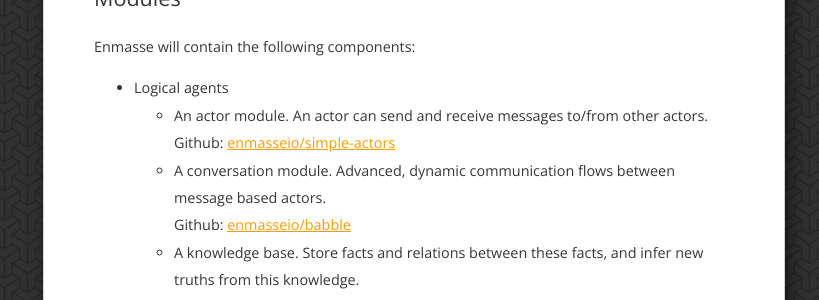
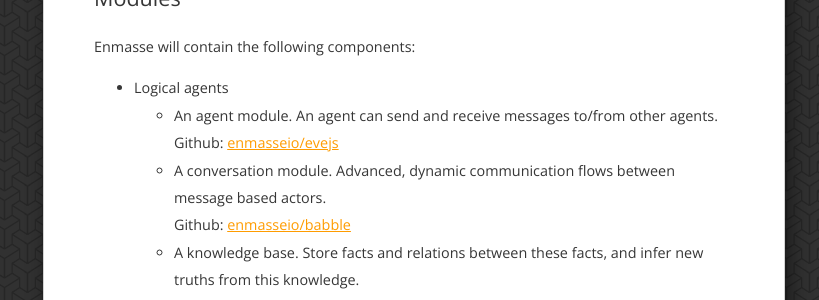
Before and after one commit to enmasseio/website, a Jekyll site: the page built from index.md, in a window 1280 px wide and 900 px high, scrolled down 805 px. Shown: the part 154-454 px from the top of the window, without its empty margins (226-1045 px from the left). Built offline with Jekyll 4.4.1, drawn with Linux system fonts in a browser that asks for light colours.

Commit message:
changed link from simple-actors to evejs

```diff
--- a/index.md
+++ b/index.md
@@ -30,8 +30,8 @@
 Enmasse will contain the following components:
 
 - Logical agents
-  - An actor module. An actor can send and receive messages to/from other actors.<br>
-    Github: [enmasseio/simple-actors](https://github.com/enmasseio/simple-actors)
+  - An agent module. An agent can send and receive messages to/from other agents.<br>
+    Github: [enmasseio/evejs](https://github.com/enmasseio/evejs)
   - A conversation module. Advanced, dynamic communication flows between message based actors.<br>
     Github: [enmasseio/babble](https://github.com/enmasseio/babble)
   - A knowledge base. Store facts and relations between these facts, and infer new truths from this knowledge.
```
